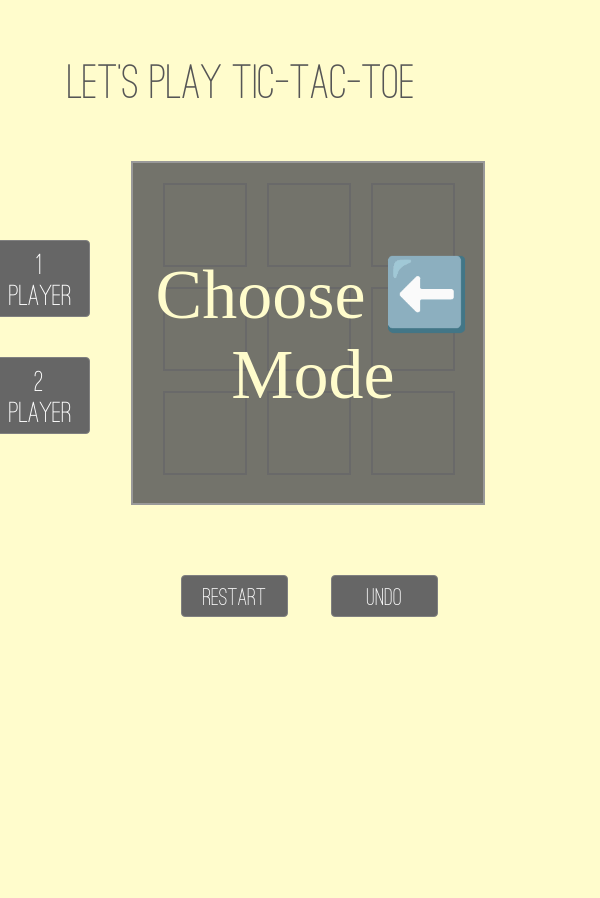
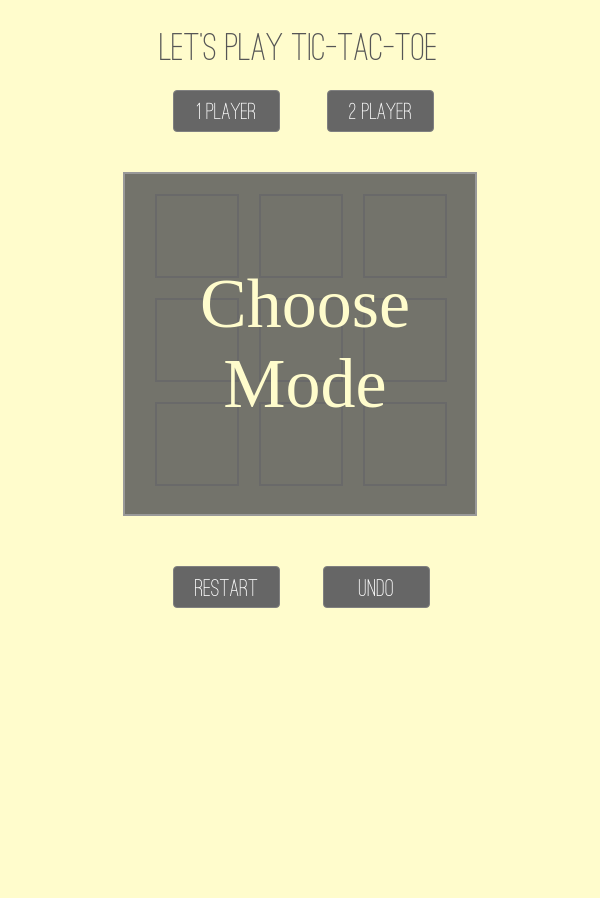
Before and after one commit to vickymin/tictactoe-old, a plain HTML site: page index.html in a window 600 px wide. After the commit the page ends 800 px from the top, so only its background shows below. Drawn offline with Linux system fonts and the light colour scheme.

Commit message:
update css

```diff
--- a/css/tictactoe.css
+++ b/css/tictactoe.css
@@ -1,9 +1,7 @@
-@media screen and (max-width:600px){
-  body{width:600px;}
-}
 
 body{
-  background:#fffccc;
+  background: #fffccc;
+  height: 500px;
 }
 
 @font-face {
@@ -18,8 +16,8 @@ h1{
   font-family: 'Ostrich Sans', sans-serif;
   font-size: 50px;
   font-weight: 500;
-  color:#555;
-  margin:60px auto 10px 60px;
+  color: #555;
+  margin: 60px auto 10px 60px;
 }
 #button1{
   position: fixed;
@@ -28,62 +26,59 @@ h1{
 }
 
 .button_m{
-  font-size:30px;
+  font-size: 30px;
   font-weight: 500;
   font-family: 'Ostrich Sans', sans-serif;
   display: block;
-  width:60px;
-  height:50px;
-  margin:20px;
-  margin-bottom:40px;
-  padding:10px 20px 15px 50px;
-  background-color:#666;
-  color:white;
+  width: 60px;
+  height: 50px;
+  margin: 20px;
+  margin-bottom: 40px;
+  padding: 10px 20px 15px 50px;
+  background-color: #666;
+  color: white;
   text-align: center;
-  border:1px solid gray;
+  border: 1px solid gray;
   border-radius: 4px;
-  cursor:pointer;
-  transition:transform 0.3s;
-}
-.button_m:hover{
-  transform:translate3d(9px,0,0);
+  cursor: pointer;
+  transition: transform 0.3s;
 }
 #container{
-  position:relative;
-  width:340px;
-  height:320px;
-  margin:50px auto;
-  padding-left:10px;
-  padding-top:20px;
-  border:2px solid #999;
-  background-color:#ffffaa;
+  position: relative;
+  width: 340px;
+  height: 320px;
+  margin: 50px auto;
+  padding-left: 10px;
+  padding-top: 20px;
+  border: 2px solid #999;
+  background-color: #ffffaa;
 }
 #container a.cells {
   display: block;
-  float:left;
-  width:80px;
-  height:80px;
+  float: left;
+  width: 80px;
+  height: 80px;
   margin-left: 20px;
   margin-bottom: 20px;
-  border:2px solid #999;
-  color:#777;
+  border: 2px solid #999;
+  color: #777;
   text-decoration: none;
   font-size: 60px;
-  line-height:80px;
+  line-height: 80px;
   text-align: center;
 }
 #mode{
-  position:absolute;
-  font-size:20px;
-  top:-2px;
-  right:-2px;
-  float:left;
-  width:340px;
-  height:320px;
-  padding-left:10px;
-  padding-top:20px;
-  border:2px solid #999;
-  background-color:rgba(100,100,100,0.9);
+  position: absolute;
+  font-size: 20px;
+  top: -2px;
+  right: -2px;
+  float: left;
+  width: 340px;
+  height: 320px;
+  padding-left: 10px;
+  padding-top: 20px;
+  border: 2px solid #999;
+  background-color: rgba(100,100,100,0.9);
 }
 #mode p{
   text-align: center;
@@ -93,16 +88,16 @@ h1{
   color: #fffccc;
 }
 #result {
-  position:absolute;
-  top:-2px;
-  right:-2px;
-  float:left;
-  width:340px;
-  height:320px;
-  padding-left:10px;
-  padding-top:20px;
-  border:2px solid #999;
-  background-color:rgba(100,100,100,0.9);
+  position: absolute;
+  top: -2px;
+  right: -2px;
+  float: left;
+  width: 340px;
+  height: 320px;
+  padding-left: 10px;
+  padding-top: 20px;
+  border: 2px solid #999;
+  background-color: rgba(100,100,100,0.9);
 }
 #result p{
   text-align: center;
@@ -112,30 +107,71 @@ h1{
   color: #fffccc;
 }
 #button2{
-  width:340px;
-  height:320px;
-  margin:70px auto;
+  width: 340px;
+  margin: 70px auto;
 }
 .button_b{
   font-family: 'Ostrich Sans', sans-serif;
   font-size: 25px;
   font-weight: 500;
   display: block;
-  float:left;
-  width:65px;
-  height:20px;
-  margin-left:43px;
-  margin-bottom:20px;
-  background-color:#666;
-  color:white;
-  text-align:center;
-  border:1px solid gray;
-  border-radius:4px;
-  cursor:pointer;
-  padding:10px 20px;
+  float: left;
+  width: 65px;
+  height: 20px;
+  margin-left: 43px;
+  margin-bottom: 20px;
+  background-color: #666;
+  color: white;
+  text-align: center;
+  border: 1px solid gray;
+  border-radius: 4px;
+  cursor: pointer;
+  padding: 10px 20px;
 }
-.button_b:hover{
-  background-color: #333;
-  color: white;
-  box-shadow: 3px 3px 5px #555;
+
+@media screen and (max-width: 600px) {
+  body {
+
+  }
+  h1 {
+    font-size: 40px;
+    width: 280px;
+    margin: 30px auto 10px auto;
+  }
+  #button1 {
+    position: relative;
+    top: 0px;
+    left: auto;
+    width: 340px;
+    margin: 20px auto;
+  }
+  .button_m{
+    display: inline-block;
+    font-size: 24px;
+    font-weight: 500;
+    width: 65px;
+    height: 20px;
+    margin: 0 0 20px 43px;
+    text-align: center;
+    cursor: pointer;
+    padding: 10px 20px;
+  }
+  #container {
+    position: relative;
+    margin: 10px auto;
+  }
+  #button2 {
+    margin-top: 50px;
+  }
 }
+
+@media screen and (min-width: 600px) {
+  .button_m:hover{
+    transform: translate3d(9px,0,0);
+  }
+  .button_b:hover{
+    background-color: #333;
+    color: white;
+    box-shadow: 3px 3px 5px #555;
+  }
+}
--- a/index.html
+++ b/index.html
@@ -4,13 +4,14 @@
     <meta charset="UTF-8">
     <title>TicTacToe</title>
     <link rel="stylesheet" href="css/tictactoe.css">
+    <meta name="viewport" content="width=device-width, initial-scale=1.0">
 </head>
 <body>
   <h1>Let's Play Tic-Tac-Toe</h1>
 
     <div id="button1">
-        <a class="button_m" onclick="onePlayer()">1<br>Player</a>
-        <a class="button_m" onclick="twoPlayer()">2<br>Player</a>
+        <a class="button_m" onclick="onePlayer()">1 Player</a>
+        <a class="button_m" onclick="twoPlayer()">2 Player</a>
     </div>
 
     <div id="container">
--- a/tictactoe.js
+++ b/tictactoe.js
@@ -2,7 +2,7 @@ window.onload = function(){
   var modeDiv = document.createElement("div");
   modeDiv.setAttribute("id","mode");
   var modePara = document.createElement("p");
-  var modeText = document.createTextNode("Choose ⬅️ Mode")
+  var modeText = document.createTextNode("Choose Mode")
   modePara.appendChild(modeText);
   modeDiv.appendChild(modePara);
   container.appendChild(modeDiv);
@@ -111,6 +111,21 @@ var evenPlay = function(){
 };
 
 //显示结果
+var checkResult = function(x, y){
+  if (checkWin(x, y)){
+    if (flag == 1){
+      resultText = document.createTextNode("CROSS WIN!");
+    }else{
+      resultText = document.createTextNode("CIRCLE WIN!");
+    }
+    result();
+  }else{
+    if (evenPlay()){
+      resultText = document.createTextNode("BREAK EVEN!");
+      result();
+    }
+  }
+}
 var result = function(){
   var resultDiv = document.createElement("div");
   resultDiv.setAttribute("id","result");
@@ -175,22 +190,6 @@ var undoTwo = function(x,y){
   }
 }
 
-var checkResult = function(x, y){
-  if (checkWin(x, y)){
-    if (flag == 1){
-      resultText = document.createTextNode("CROSS WIN!");
-    }else{
-      resultText = document.createTextNode("CIRCLE WIN!");
-    }
-    result();
-  }else{
-    if (evenPlay()){
-      resultText = document.createTextNode("BREAK EVEN!");
-      result();
-    }
-  }
-}
-
 var onePlayer = function(){
   document.getElementById("restart").setAttribute("onclick","newGame()");
   var i, j;
```
